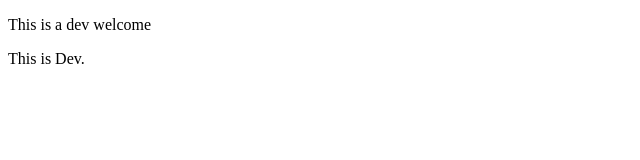
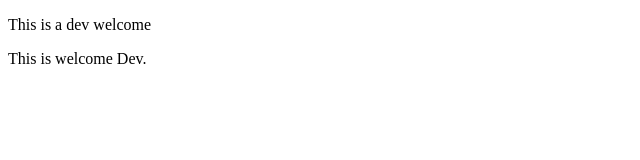
Before and after one commit to coshubham/CI-CD-live2, a plain HTML site: page index.html in a window 1280 px wide. Shown: the full height of the page, 0-640 px from the left. Drawn offline with Linux system fonts and the light colour scheme.

Commit message:
Update index.html

```diff
--- a/index.html
+++ b/index.html
@@ -3,7 +3,7 @@
 <body>
 
 <p>This is a dev welcome</p>
-<p>This is Dev.</p>
+<p>This is welcome Dev.</p>
 
 </body>
 </html>
```
